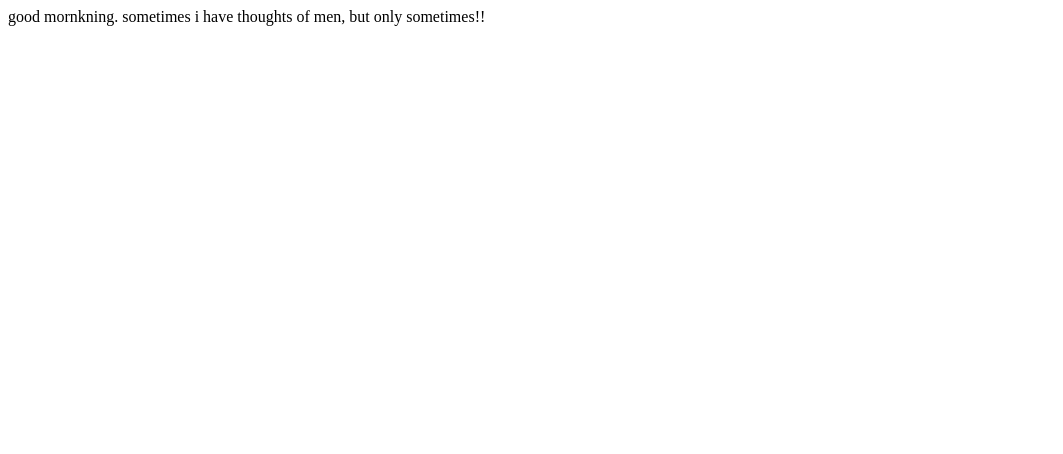
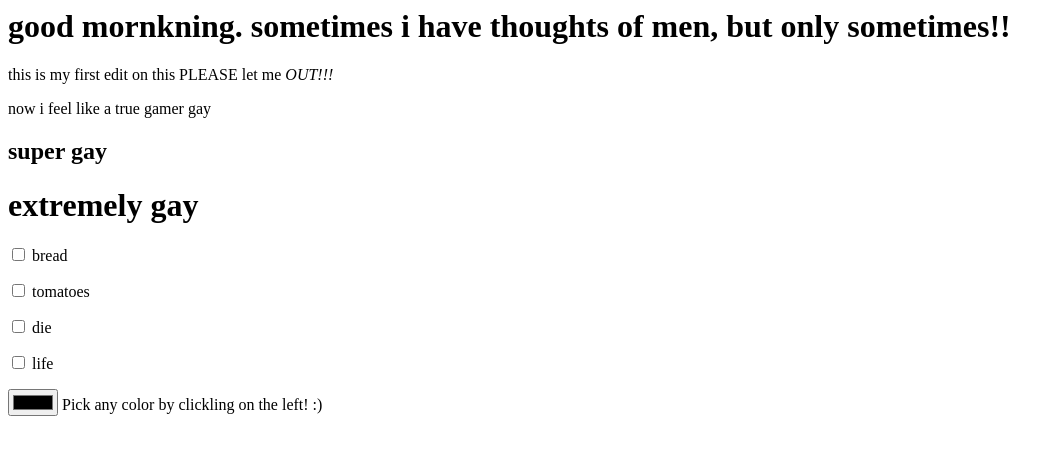
Before and after one commit to Cattercrown/ART101, a plain HTML site: page index.html in a window 1280 px wide. Shown: the whole page, without its empty margins (0-1063 px from the left). Drawn offline with Linux system fonts and the light colour scheme.

Commit message:
Update index.html

```diff
--- a/index.html
+++ b/index.html
@@ -1 +1,13 @@
-good mornkning. sometimes i have thoughts of men, but only sometimes!!
+
+<h1> good mornkning. sometimes i have thoughts of men, but only sometimes!! </h1>
+
+<p> this is my first edit on this PLEASE let me <em>OUT!!!</em> </p>
+now i feel like a true gamer
+gay
+<h2>super gay </h2>
+<h1>extremely gay</h1>
+<p><input type="checkbox"> bread </p>
+<p><input type="checkbox"> tomatoes</p>
+<p><input type="checkbox"> die</p>
+<p><input type="checkbox"> life</p>
+<p><input type="color"> Pick any color by clickling on the left! :)</p>
```
